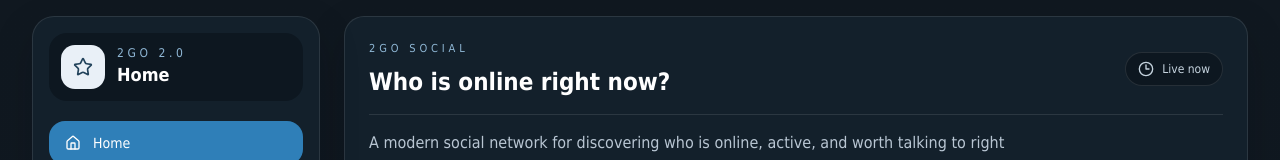
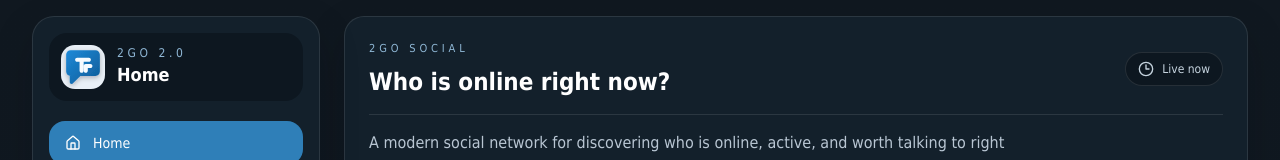
Before and after one commit to ToBITTER/2go-2.0, a Next.js app: page / in a window 1280 px wide. Shown: the top 160 px of the page. Built offline with nearby package versions, Linux system fonts and the light colour scheme.

Commit message:
Phase 1: Authentication/Profiles

```diff
--- a/src/components/layout/app-shell.tsx
+++ b/src/components/layout/app-shell.tsx
@@ -21,8 +21,8 @@
         <aside className="sticky top-4 hidden h-[calc(100vh-2rem)] w-72 flex-col justify-between overflow-hidden rounded-[22px] border border-white/10 bg-[#13202b] p-4 shadow-soft lg:flex">
           <div>
             <div className="flex items-center gap-3 rounded-[18px] bg-[#0d1720] px-3 py-3">
-              <div className="grid h-11 w-11 place-items-center rounded-[14px] bg-[#e9f0f7] text-[#23445c]">
-                <Star className="h-5 w-5" />
+              <div className="grid h-11 w-11 place-items-center overflow-hidden rounded-[14px] bg-[#e9f0f7]">
+                <img src="/brand/2go-mark.svg" alt="" className="h-full w-full object-contain" />
               </div>
               <div>
                 <p className="text-xs uppercase tracking-[0.3em] text-[#8fb7d5]">2go 2.0</p>
```
Also changed, not shown: public/brand/2go-mark.svg (added).
